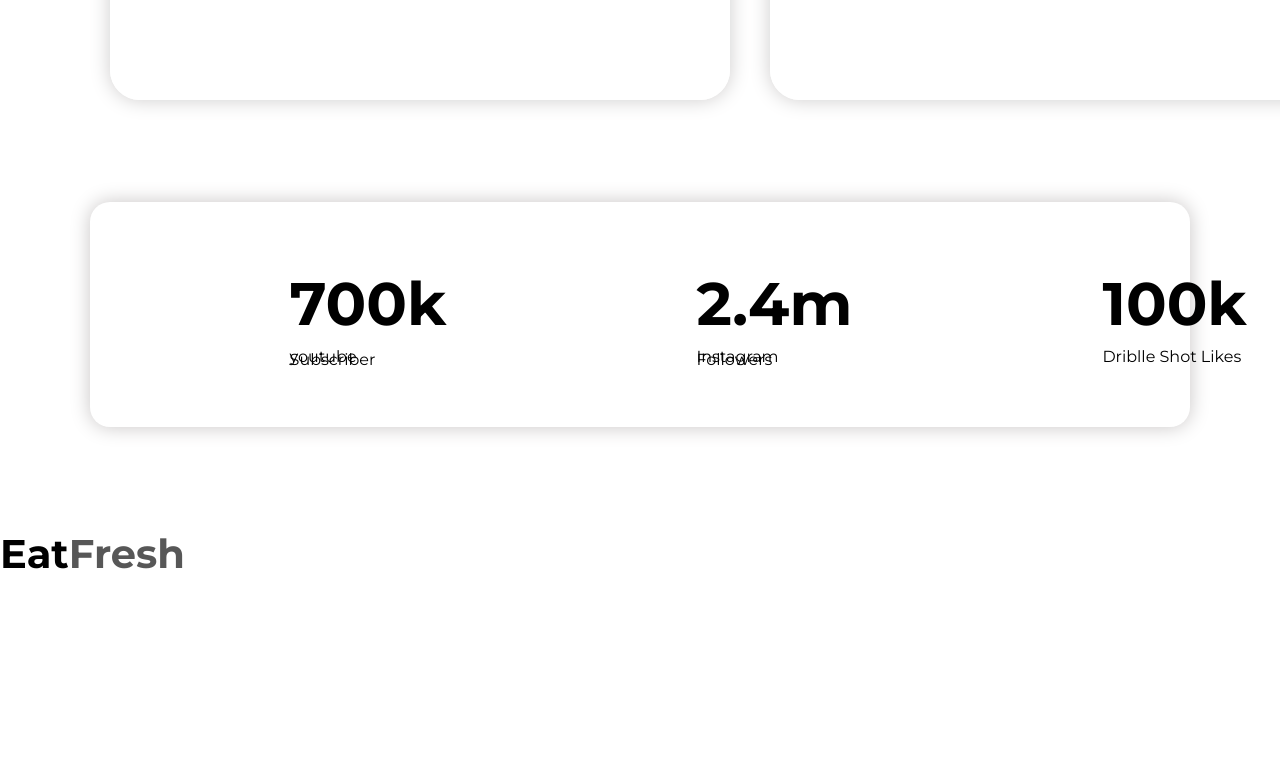
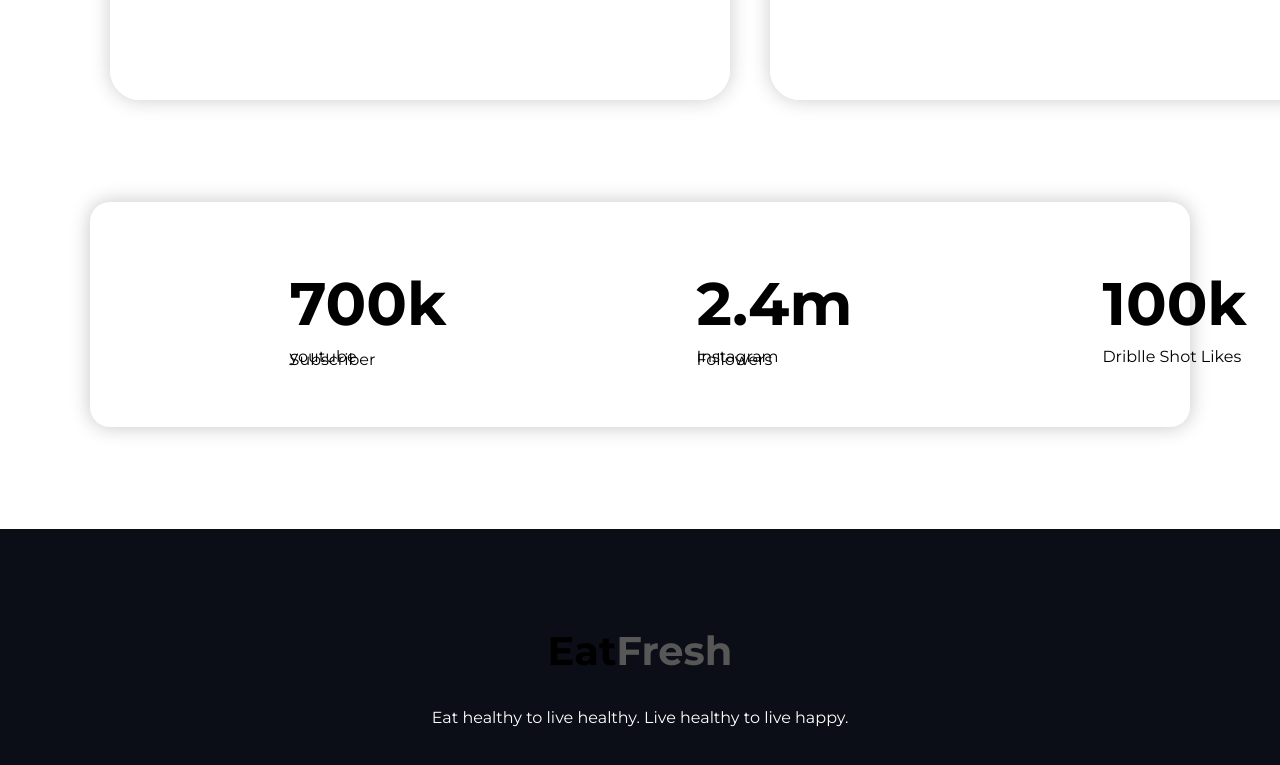
Before and after one commit to sadik2702/eat-healthy, a plain HTML site: page index.html in a window 1280 px wide. Shown: the part 2275-3040 px from the top of the page. Before the commit the page ends 2886 px from the top, so only its background shows below. Drawn offline with Linux system fonts and the light colour scheme.

Commit message:
added footer

```diff
--- a/eat-healthy.css
+++ b/eat-healthy.css
@@ -98,7 +98,9 @@ h2{
     padding: 50px;
 }
 .footer{
-
+    background-color: #0B0D17;
+    padding: 5% 5%;
+    text-align: center;
 }
 .text-gradient{
     background-image: <gradient>
--- a/index.html
+++ b/index.html
@@ -79,6 +79,7 @@
     </section>
     <section class="footer">
         <h2><span class="text-gradient">Eat</span><span class="gray">Fresh</span></h2>
+        <p style="color: white;">Eat healthy to live healthy. Live healthy to live happy.</p>
     </section>
 </body>
 </html>
```
